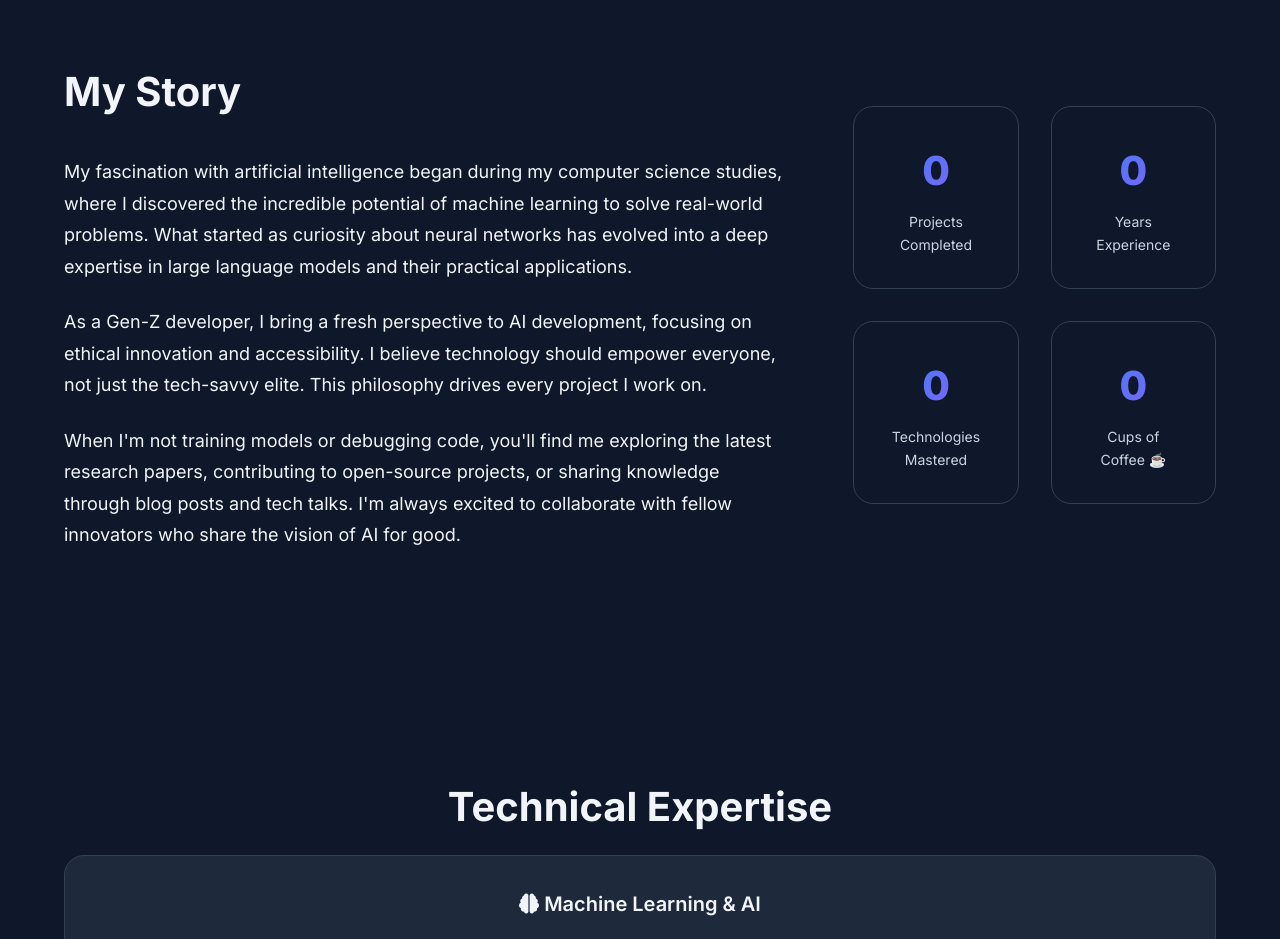
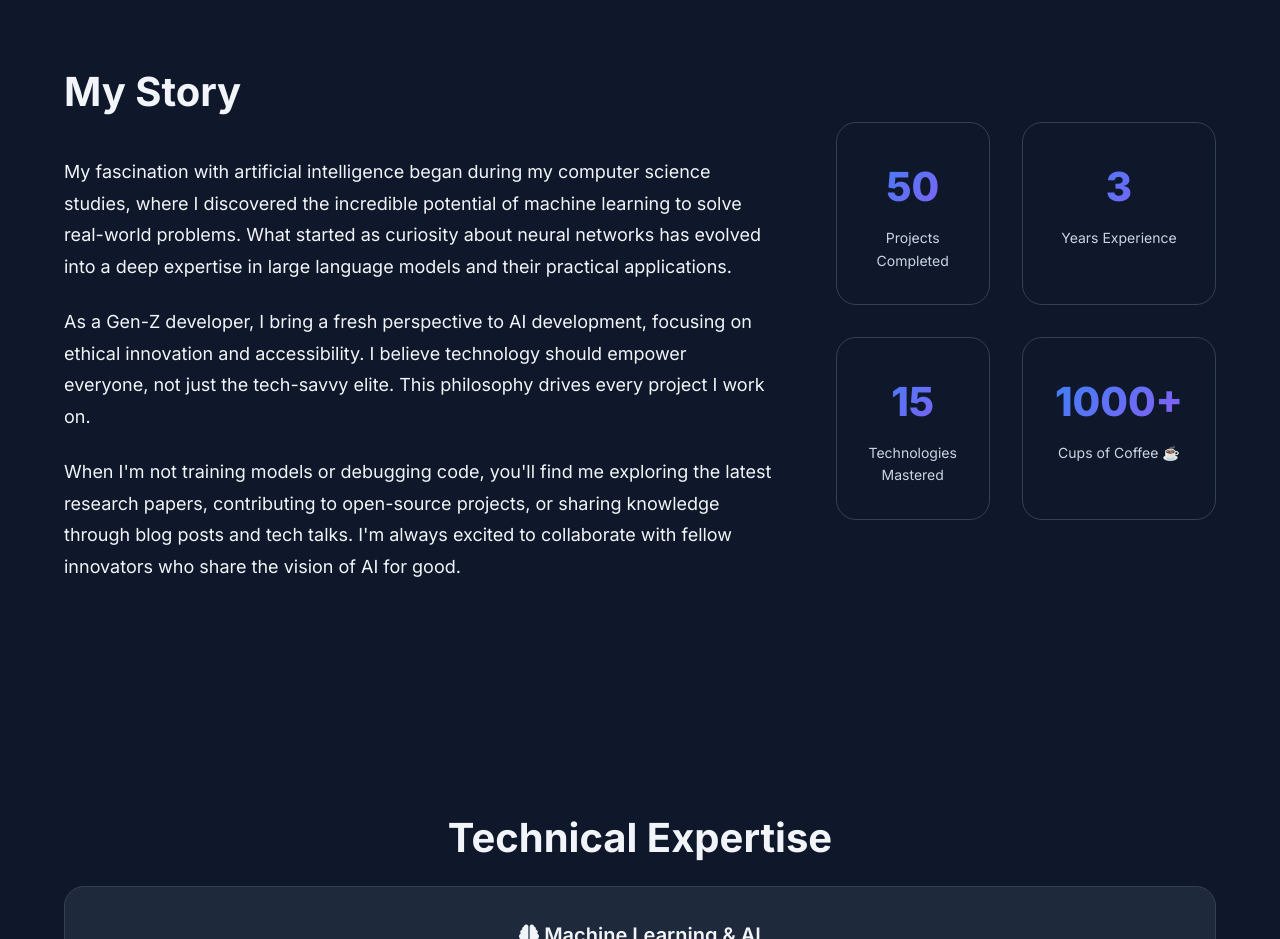
Before and after one commit to Mukish45/Mukish45.github.io, a plain HTML site: page about.html in a window 1280 px wide. Shown: the part 820-1759 px from the top of the page. Drawn offline with Linux system fonts and the light colour scheme.

Commit message:
update to counts

```diff
--- a/about.html
+++ b/about.html
@@ -98,19 +98,19 @@
                     <div class="about-visual slide-up">
                         <div class="stats-grid">
                             <div class="stat-item">
-                                <div class="stat-number gradient-text" data-count="50">0</div>
+                                <div class="stat-number gradient-text" data-count="50">50</div>
                                 <div class="stat-label">Projects Completed</div>
                             </div>
                             <div class="stat-item">
-                                <div class="stat-number gradient-text" data-count="3">0</div>
+                                <div class="stat-number gradient-text" data-count="3">3</div>
                                 <div class="stat-label">Years Experience</div>
                             </div>
                             <div class="stat-item">
-                                <div class="stat-number gradient-text" data-count="15">0</div>
+                                <div class="stat-number gradient-text" data-count="15">15</div>
                                 <div class="stat-label">Technologies Mastered</div>
                             </div>
                             <div class="stat-item">
-                                <div class="stat-number gradient-text" data-count="100">0</div>
+                                <div class="stat-number gradient-text" data-count="100">1000+</div>
                                 <div class="stat-label">Cups of Coffee ☕</div>
                             </div>
                         </div>
```
